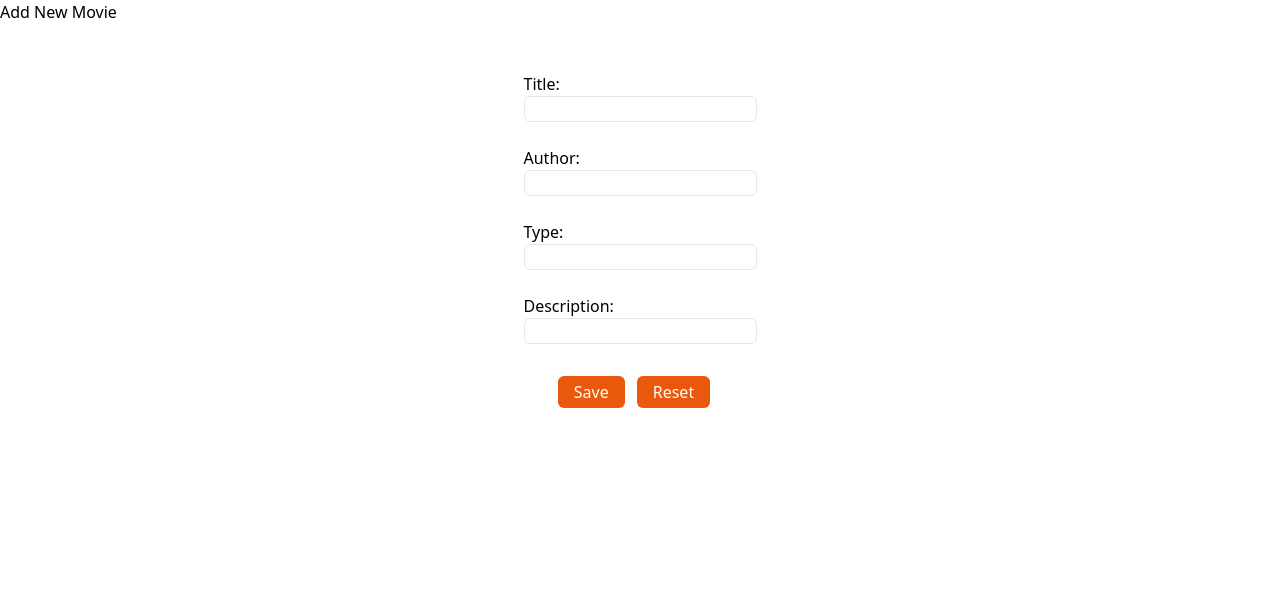
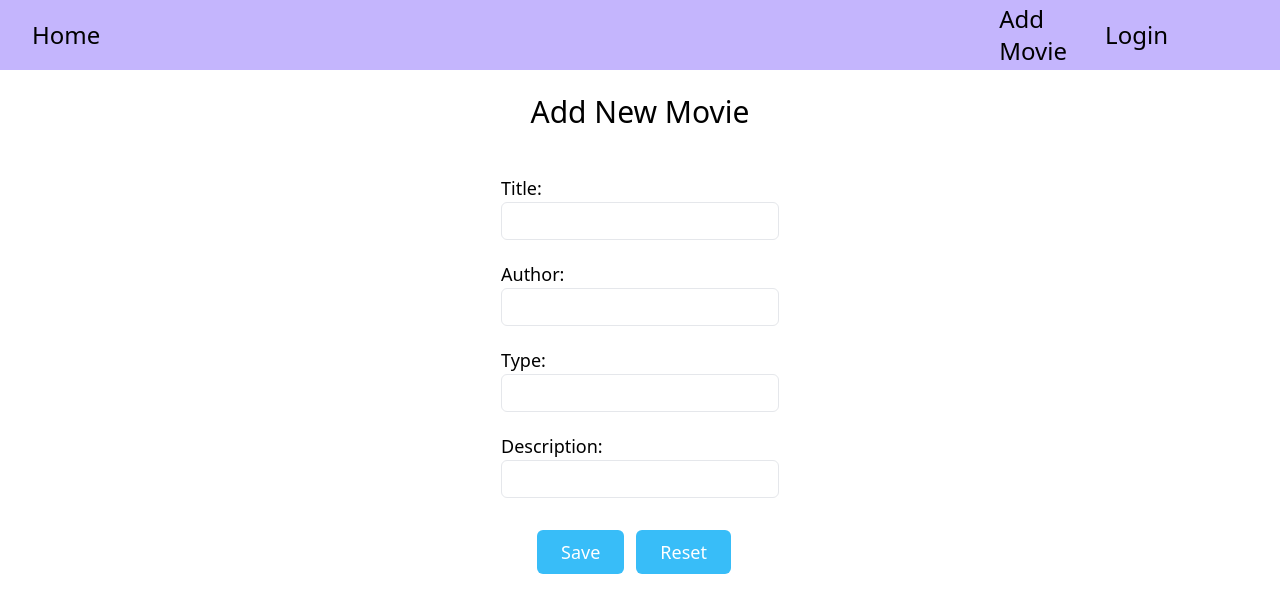
Before and after one commit to arditvezaj/ReactMovies, a React (Create React App) app: page /add-movie in a window 1280 px wide. Shown: the top 612 px of the page. Built offline with nearby package versions, Linux system fonts and the light colour scheme.

Commit message:
mainNavigation component and error page added

```diff
--- a/public/index.html
+++ b/public/index.html
@@ -9,8 +9,6 @@
       name="description"
       content="Web site created using create-react-app"
     />
-    <link rel="apple-touch-icon" href="%PUBLIC_URL%/logo192.png" />
-    <link rel="manifest" href="%PUBLIC_URL%/manifest.json" />
     <title>Movies App</title>
   </head>
   <body>
--- a/src/App.js
+++ b/src/App.js
@@ -3,11 +3,13 @@ import { createBrowserRouter, RouterProvider } from "react-router-dom";
 import Movies from "./components/Movies";
 import AddNewMovie from "./pages/AddNewMovie";
 import RootLayout from "./pages/Root";
+import Error from "./pages/Error";
 
 const router = createBrowserRouter([
   {
     path: "/",
     element: <RootLayout />,
+    errorElement: <Error />,
     children: [
       { index: true, element: <Movies /> },
       { path: "add-movie", element: <AddNewMovie /> },
--- a/src/components/Button.js
+++ b/src/components/Button.js
@@ -1,6 +1,6 @@
 const Button = (props) => {
   return (
-    <button type={props.type} className="px-4 mt-8 mr-3 py-1 rounded-md bg-orange-600 text-white">
+    <button type={props.type} className="px-6 mt-8 mr-3 py-2 rounded-md hover:bg-sky-300 bg-sky-400 text-white">
       {props.name}
     </button>
   );
--- a/src/components/Input.js
+++ b/src/components/Input.js
@@ -2,8 +2,8 @@ const Input = (props) => {
   return (
     <>
       <div className="flex flex-col">
-        <label className="mt-6">{props.name}</label>
-        <input type="text" className="rounded-md border" />
+        <label className="mt-5">{props.name}</label>
+        <input type="text" className="rounded-md border py-1 px-2" />
       </div>
     </>
   );
--- /dev/null
+++ b/src/components/MainNavigation.js
@@ -0,0 +1,31 @@
+import { NavLink } from "react-router-dom";
+
+const MainNavigation = () => {
+  return (
+    <div className="px-6 flex justify-between items-center bg-violet-300 text-2xl h-[70px]">
+      <NavLink
+        to="/"
+        className="p-2 rounded-md hover:bg-violet-200 transition-all duration-500 "
+      >
+        Home
+      </NavLink>
+      <div className="mr-20 w-[15%] flex justify-between items-center">
+        <NavLink
+          to="/add-movie"
+          className="p-2 rounded-md hover:bg-violet-200 transition-all duration-500"
+        >
+          Add Movie
+        </NavLink>
+
+        <NavLink
+          to="/login"
+          className="p-2 rounded-md hover:bg-violet-200 transition-all duration-500"
+        >
+          Login
+        </NavLink>
+      </div>
+    </div>
+  );
+};
+
+export default MainNavigation;
--- a/src/pages/AddNewMovie.js
+++ b/src/pages/AddNewMovie.js
@@ -4,22 +4,20 @@ import Button from "../components/Button";
 const AddNewMovie = () => {
   const submitHandler = (event) => {
     event.preventDefault();
-
-
   };
 
   return (
     <>
-      <h2>Add New Movie</h2>
+      <h1 className="text-3xl text-center mt-6">Add New Movie</h1>
       <form
         onSubmit={submitHandler}
-        className="flex flex-col justify-center items-center my-6"
+        className="flex flex-col justify-center items-center my-6 text-lg"
       >
         <Input name="Title:" />
         <Input name="Author:" />
         <Input name="Type:" />
         <Input name="Description:" />
-        <div className="flex justify-between">
+        <div className="flex justify-between items-center">
           <Button name="Save" type="submit" />
           <Button name="Reset" type="reset" />
         </div>
--- /dev/null
+++ b/src/pages/Error.js
@@ -0,0 +1,10 @@
+const Error = () => {
+  return (
+    <div className="text-3xl mt-[40vh] flex flex-col justify-center items-center">
+      <div>Error 404!</div>
+      <div>Page Not Found ! Please try a different page</div>
+    </div>
+  );
+};
+
+export default Error;
--- a/src/pages/Root.js
+++ b/src/pages/Root.js
@@ -1,8 +1,10 @@
 import { Outlet } from "react-router-dom";
+import MainNavigation from "../components/MainNavigation";
 
 const RootLayout = () => {
   return (
     <>
+      <MainNavigation />
       <main>
         <Outlet />
       </main>
--- a/tailwind.config.js
+++ b/tailwind.config.js
@@ -4,8 +4,11 @@ module.exports = {
     "./src/components/Movies.js",
     "./src/components/Input.js",
     "./src/components/Button.js",
+    "./src/components/MainNavigation.js",
     "./src/pages/AddNewMovie.js",
     "./src/pages/MovieDetails.js",
+    "./src/pages/Root.js",
+    "./src/pages/Error.js",
     "./src/App.js",
   ],
   theme: {
```
